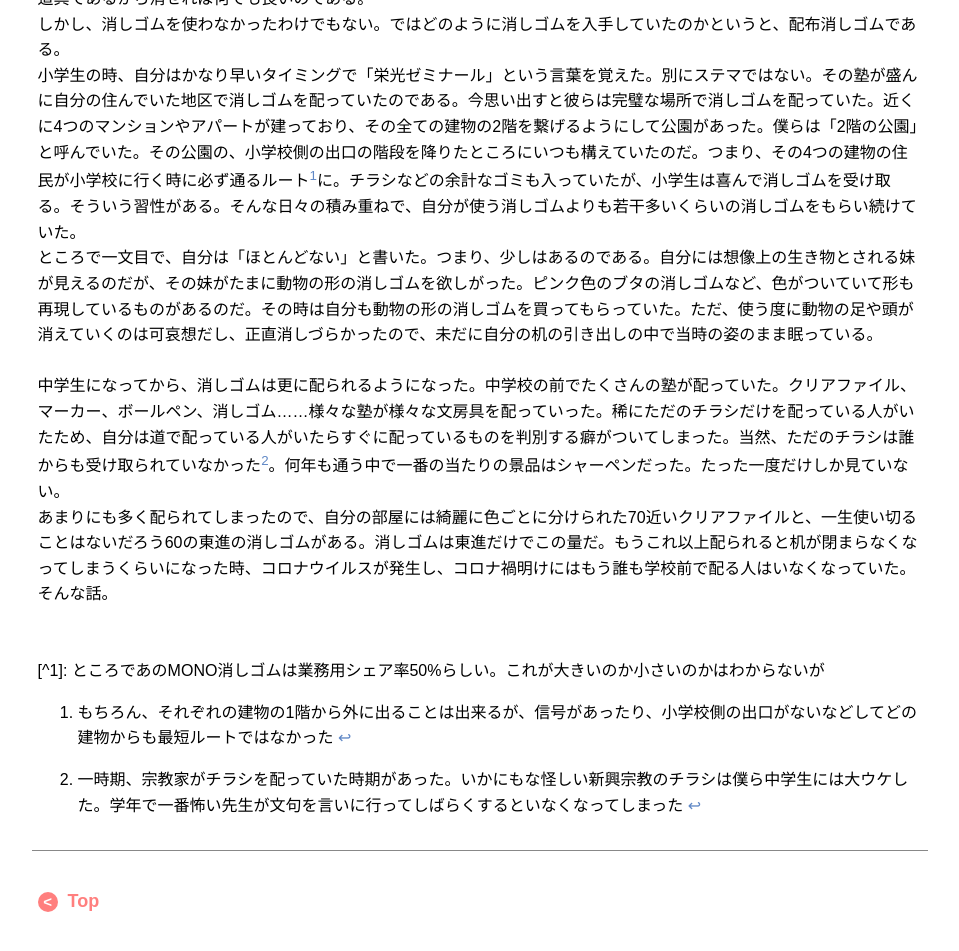
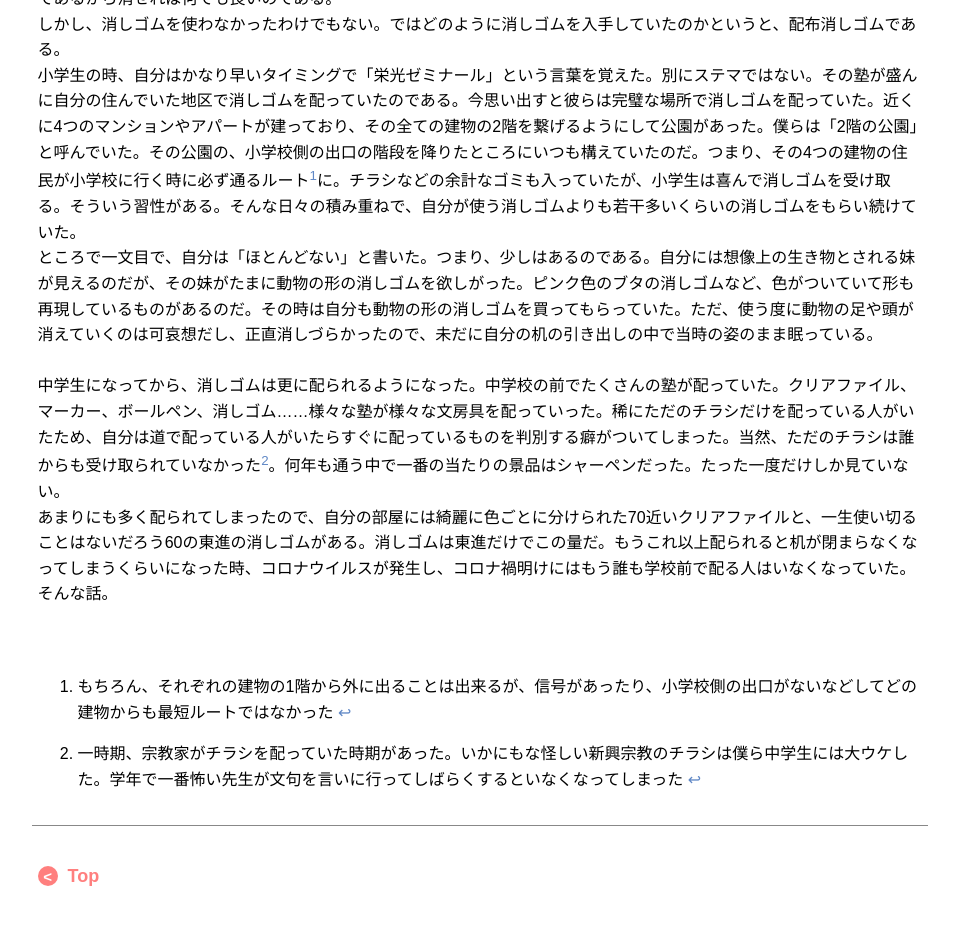
Before and after one commit to Asiraat/blog, a Jekyll site: the page built from _posts/2024-09-25-eraser.md, in a window 1280 px wide and 1400 px high, scrolled down 360 px, cut to the strip 428-1379 px from the top of the window. Shown: the whole strip, without its empty margins (160-1119 px from the left). Built offline with Jekyll 4.4.1, drawn with Linux system fonts in a browser that asks for light colours; some web fonts are replaced; some of the changed text lies outside the part shown.

Commit message:
Update 2024-09-25-eraser.md

```diff
--- a/_posts/2024-09-25-eraser.md
+++ b/_posts/2024-09-25-eraser.md
@@ -6,17 +6,16 @@
   - memory
 date: "2024-09-25"
 ---
-自分は消しゴムを買ったことがほとんどない。僕が小学生だった当時はカドケシや黒い消しゴムが流行っていたが、それだけではなく、通常の白くて直方体の形状のもの[^1]も、である。別に不買運動をしていたわけではない<!--more-->。自分は消しゴム業界に強い主張を持つような子供ではなかったし、そして特別な情熱やこだわりをもつ子供でもなかった。消しゴムはただの道具であるから消せれば何でも良いのである。<br>
+自分は消しゴムを買ったことがほとんどない。僕が小学生だった当時はカドケシや黒い消しゴムが流行っていたが、それだけではなく、通常の白くて直方体の形状のものも、である。別に不買運動をしていたわけではない<!--more-->。自分は消しゴム業界に強い主張を持つような子供ではなかったし、そして特別な情熱やこだわりをもつ子供でもなかった。消しゴムはただの道具であるから消せれば何でも良いのである。<br>
 しかし、消しゴムを使わなかったわけでもない。ではどのように消しゴムを入手していたのかというと、配布消しゴムである。<br>
-小学生の時、自分はかなり早いタイミングで「栄光ゼミナール」という言葉を覚えた。別にステマではない。その塾が盛んに自分の住んでいた地区で消しゴムを配っていたのである。今思い出すと彼らは完璧な場所で消しゴムを配っていた。近くに4つのマンションやアパートが建っており、その全ての建物の2階を繋げるようにして公園があった。僕らは「2階の公園」と呼んでいた。その公園の、小学校側の出口の階段を降りたところにいつも構えていたのだ。つまり、その4つの建物の住民が小学校に行く時に必ず通るルート[^2]に。チラシなどの余計なゴミも入っていたが、小学生は喜んで消しゴムを受け取る。そういう習性がある。そんな日々の積み重ねで、自分が使う消しゴムよりも若干多いくらいの消しゴムをもらい続けていた。<br>
+小学生の時、自分はかなり早いタイミングで「栄光ゼミナール」という言葉を覚えた。別にステマではない。その塾が盛んに自分の住んでいた地区で消しゴムを配っていたのである。今思い出すと彼らは完璧な場所で消しゴムを配っていた。近くに4つのマンションやアパートが建っており、その全ての建物の2階を繋げるようにして公園があった。僕らは「2階の公園」と呼んでいた。その公園の、小学校側の出口の階段を降りたところにいつも構えていたのだ。つまり、その4つの建物の住民が小学校に行く時に必ず通るルート[^1]に。チラシなどの余計なゴミも入っていたが、小学生は喜んで消しゴムを受け取る。そういう習性がある。そんな日々の積み重ねで、自分が使う消しゴムよりも若干多いくらいの消しゴムをもらい続けていた。<br>
 ところで一文目で、自分は「ほとんどない」と書いた。つまり、少しはあるのである。自分には想像上の生き物とされる妹が見えるのだが、その妹がたまに動物の形の消しゴムを欲しがった。ピンク色のブタの消しゴムなど、色がついていて形も再現しているものがあるのだ。その時は自分も動物の形の消しゴムを買ってもらっていた。ただ、使う度に動物の足や頭が消えていくのは可哀想だし、正直消しづらかったので、未だに自分の机の引き出しの中で当時の姿のまま眠っている。<br>
 <br>
-中学生になってから、消しゴムは更に配られるようになった。中学校の前でたくさんの塾が配っていた。クリアファイル、マーカー、ボールペン、消しゴム……様々な塾が様々な文房具を配っていった。稀にただのチラシだけを配っている人がいたため、自分は道で配っている人がいたらすぐに配っているものを判別する癖がついてしまった。当然、ただのチラシは誰からも受け取られていなかった[^3]。何年も通う中で一番の当たりの景品はシャーペンだった。たった一度だけしか見ていない。<br>
+中学生になってから、消しゴムは更に配られるようになった。中学校の前でたくさんの塾が配っていた。クリアファイル、マーカー、ボールペン、消しゴム……様々な塾が様々な文房具を配っていった。稀にただのチラシだけを配っている人がいたため、自分は道で配っている人がいたらすぐに配っているものを判別する癖がついてしまった。当然、ただのチラシは誰からも受け取られていなかった[^2]。何年も通う中で一番の当たりの景品はシャーペンだった。たった一度だけしか見ていない。<br>
 あまりにも多く配られてしまったので、自分の部屋には綺麗に色ごとに分けられた70近いクリアファイルと、一生使い切ることはないだろう60の東進の消しゴムがある。消しゴムは東進だけでこの量だ。もうこれ以上配られると机が閉まらなくなってしまうくらいになった時、コロナウイルスが発生し、コロナ禍明けにはもう誰も学校前で配る人はいなくなっていた。そんな話。<br>
 <br>
 <br>
-[^1]: ところであのMONO消しゴムは業務用シェア率50%らしい。これが大きいのか小さいのかはわからないが
 
-[^2]: もちろん、それぞれの建物の1階から外に出ることは出来るが、信号があったり、小学校側の出口がないなどしてどの建物からも最短ルートではなかった
+[^1]: もちろん、それぞれの建物の1階から外に出ることは出来るが、信号があったり、小学校側の出口がないなどしてどの建物からも最短ルートではなかった
 
-[^3]: 一時期、宗教家がチラシを配っていた時期があった。いかにもな怪しい新興宗教のチラシは僕ら中学生には大ウケした。学年で一番怖い先生が文句を言いに行ってしばらくするといなくなってしまった
+[^2]: 一時期、宗教家がチラシを配っていた時期があった。いかにもな怪しい新興宗教のチラシは僕ら中学生には大ウケした。学年で一番怖い先生が文句を言いに行ってしばらくするといなくなってしまった
```
